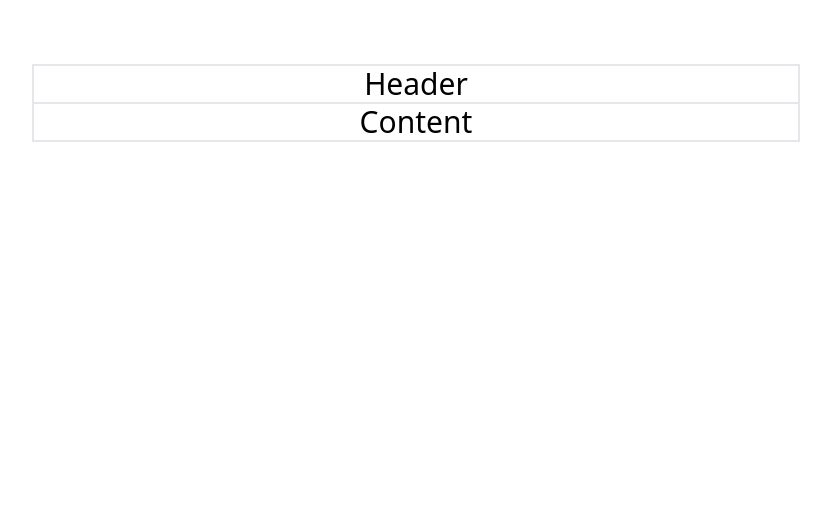
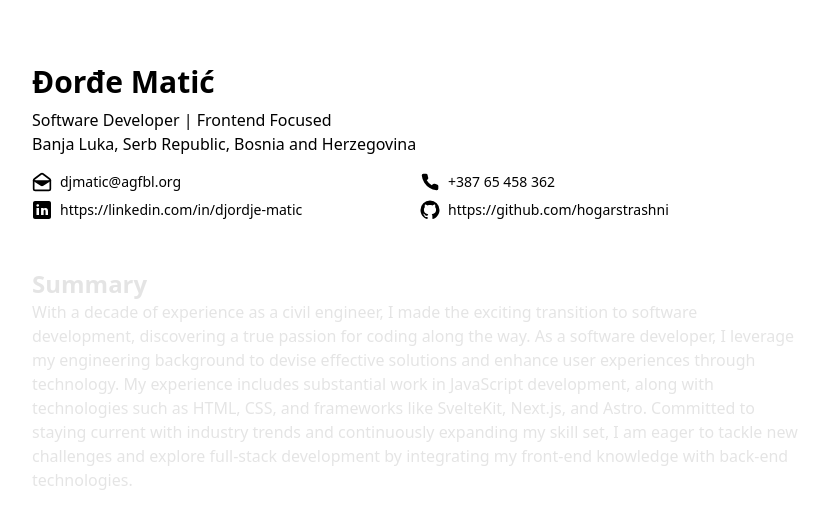
Before and after one commit to HogarStrashni/codematic-resume, a SvelteKit app: page / in a window 1280 px wide. Shown: the top 528 px of the page, without its empty margins (224-1055 px from the left). Built offline with nearby package versions, Linux system fonts and the light colour scheme.

Commit message:
implement header - first iteration

```diff
--- a/src/routes/+layout.svelte
+++ b/src/routes/+layout.svelte
@@ -1,13 +1,13 @@
 <script lang="ts">
 	import '../app.css';
+	import Header from '$lib/components/custom-ui/header';
+
 	let { children } = $props();
 </script>
 
 <h1 class="sr-only">Djordje Matic's resume</h1>
 
-<div class="border" aria-label="Resume Content">
-	<header class="flex justify-center border">
-		<h2 class="text-3xl">Header</h2>
-	</header>
+<div aria-label="Resume Content">
+	<Header />
 	{@render children()}
 </div>
--- a/src/routes/+page.svelte
+++ b/src/routes/+page.svelte
@@ -1,3 +1,17 @@
-<section class="border">
-	<h1 class="flex justify-center text-3xl">Content</h1>
+<script lang="ts">
+	import Typography from '$lib/components/custom-ui/typography';
+</script>
+
+<section class="mt-12 opacity-10">
+	<Typography tag="h3" variant="headingSmall" fontWeight="bold">Summary</Typography>
+	<Typography variant="text">
+		With a decade of experience as a civil engineer, I made the exciting transition to software
+		development, discovering a true passion for coding along the way. As a software developer, I
+		leverage my engineering background to devise effective solutions and enhance user experiences
+		through technology. My experience includes substantial work in JavaScript development, along
+		with technologies such as HTML, CSS, and frameworks like SvelteKit, Next.js, and Astro.
+		Committed to staying current with industry trends and continuously expanding my skill set, I am
+		eager to tackle new challenges and explore full-stack development by integrating my front-end
+		knowledge with back-end technologies.
+	</Typography>
 </section>
```
